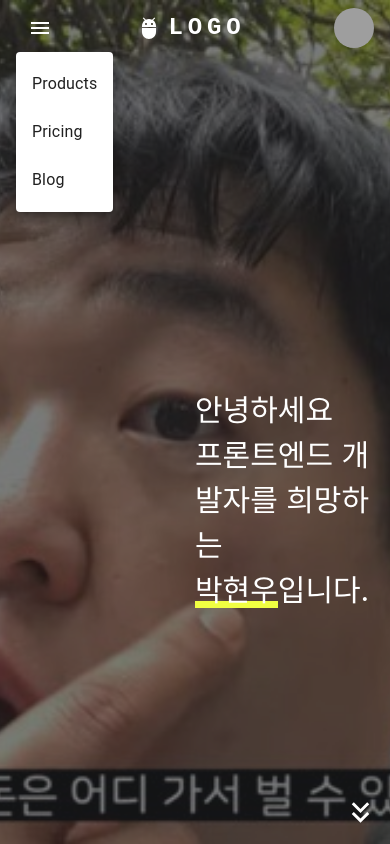
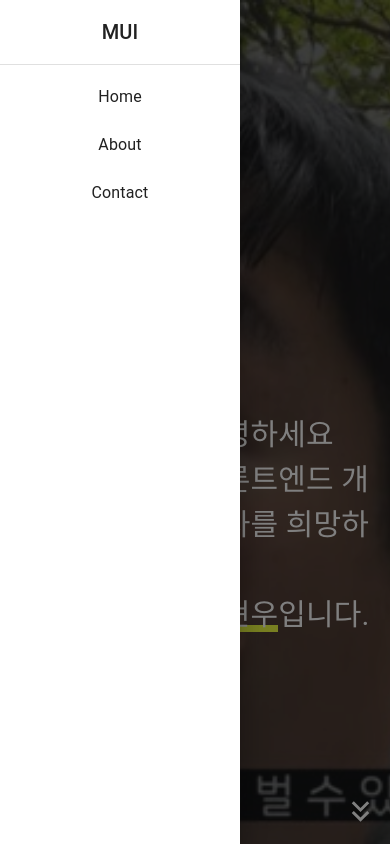
Before and after one commit to dailybetter/GSAP_practice, a React (Vite) app in the folder gsap_practice/: page / in a window 390 px wide. Both pictures are taken after a click on the button "open drawer". Built offline with nearby package versions, Linux system fonts and the light colour scheme; grey boxes are pictures that could not be loaded.

Commit message:
Fix: appbar mui component Responsive App bar with Drawer 로 바꿈

```diff
--- a/gsap_practice/src/components/appbar/index.tsx
+++ b/gsap_practice/src/components/appbar/index.tsx
@@ -1,164 +1,114 @@
 import * as React from 'react';
 import AppBar from '@mui/material/AppBar';
 import Box from '@mui/material/Box';
+import CssBaseline from '@mui/material/CssBaseline';
+import Divider from '@mui/material/Divider';
+import Drawer from '@mui/material/Drawer';
+import IconButton from '@mui/material/IconButton';
+import List from '@mui/material/List';
+import ListItem from '@mui/material/ListItem';
+import ListItemButton from '@mui/material/ListItemButton';
+import ListItemText from '@mui/material/ListItemText';
+import MenuIcon from '@mui/icons-material/Menu';
 import Toolbar from '@mui/material/Toolbar';
-import IconButton from '@mui/material/IconButton';
 import Typography from '@mui/material/Typography';
-import Menu from '@mui/material/Menu';
-import MenuIcon from '@mui/icons-material/Menu';
-import Container from '@mui/material/Container';
-import Avatar from '@mui/material/Avatar';
 import Button from '@mui/material/Button';
-import Tooltip from '@mui/material/Tooltip';
-import MenuItem from '@mui/material/MenuItem';
-import AdbIcon from '@mui/icons-material/Adb';
 
-const pages = ['Products', 'Pricing', 'Blog'];
-const settings = ['Profile', 'Account', 'Dashboard', 'Logout'];
+interface Props {
+  /**
+   * Injected by the documentation to work in an iframe.
+   * You won't need it on your project.
+   */
+  window?: () => Window;
+}
 
-export const MyAppBar = () => {
-  const [anchorElNav, setAnchorElNav] = React.useState<null | HTMLElement>(null);
-  const [anchorElUser, setAnchorElUser] = React.useState<null | HTMLElement>(null);
+const drawerWidth = 240;
+const navItems = ['Home', 'About', 'Contact'];
 
-  const handleOpenNavMenu = (event: React.MouseEvent<HTMLElement>) => {
-    setAnchorElNav(event.currentTarget);
-  };
-  const handleOpenUserMenu = (event: React.MouseEvent<HTMLElement>) => {
-    setAnchorElUser(event.currentTarget);
+export const MyAppBar = (props: Props) => {
+  const { window } = props;
+  const [mobileOpen, setMobileOpen] = React.useState(false);
+
+  const handleDrawerToggle = () => {
+    setMobileOpen((prevState) => !prevState);
   };
 
-  const handleCloseNavMenu = () => {
-    setAnchorElNav(null);
-  };
+  const drawer = (
+    <Box onClick={handleDrawerToggle} sx={{ textAlign: 'center' }}>
+      <Typography variant="h6" sx={{ my: 2 }}>
+        MUI
+      </Typography>
+      <Divider />
+      <List>
+        {navItems.map((item) => (
+          <ListItem key={item} disablePadding>
+            <ListItemButton sx={{ textAlign: 'center' }}>
+              <ListItemText primary={item} />
+            </ListItemButton>
+          </ListItem>
+        ))}
+      </List>
+    </Box>
+  );
 
-  const handleCloseUserMenu = () => {
-    setAnchorElUser(null);
-  };
+  const container = window !== undefined ? () => window().document.body : undefined;
 
   return (
+    <Box sx={{ display: 'flex' }}>
+      <CssBaseline />
       <AppBar
-      position="static"
+        component="nav"
         sx={{ zIndex: 'tooltip', backgroundColor: 'transparent', boxShadow: 'none' }}
       >
-      <Container maxWidth="xl">
-        <Toolbar disableGutters>
-          <AdbIcon sx={{ display: { xs: 'none', md: 'flex' }, mr: 1 }} />
-          <Typography
-            variant="h6"
-            noWrap
-            component="a"
-            href="/"
-            sx={{
-              mr: 2,
-              display: { xs: 'none', md: 'flex' },
-              fontFamily: 'monospace',
-              fontWeight: 700,
-              letterSpacing: '.3rem',
-              color: 'inherit',
-              textDecoration: 'none',
-            }}
-          >
-            LOGO
-          </Typography>
-
-          <Box sx={{ flexGrow: 1, display: { xs: 'flex', md: 'none' } }}>
+        <Toolbar>
           <IconButton
-              size="large"
-              aria-label="account of current user"
-              aria-controls="menu-appbar"
-              aria-haspopup="true"
-              onClick={handleOpenNavMenu}
             color="inherit"
+            aria-label="open drawer"
+            edge="start"
+            onClick={handleDrawerToggle}
+            sx={{ mr: 2, display: { sm: 'none' } }}
           >
             <MenuIcon />
           </IconButton>
-            <Menu
-              id="menu-appbar"
-              anchorEl={anchorElNav}
-              anchorOrigin={{
-                vertical: 'bottom',
-                horizontal: 'left',
-              }}
-              keepMounted
-              transformOrigin={{
-                vertical: 'top',
-                horizontal: 'left',
-              }}
-              open={Boolean(anchorElNav)}
-              onClose={handleCloseNavMenu}
-              sx={{
-                display: { xs: 'block', md: 'none' },
-              }}
+          <Typography
+            variant="h6"
+            component="div"
+            sx={{ flexGrow: 1, display: { xs: 'none', sm: 'block' } }}
           >
-              {pages.map((page) => (
-                <MenuItem key={page} onClick={handleCloseNavMenu}>
-                  <Typography textAlign="center">{page}</Typography>
-                </MenuItem>
-              ))}
-            </Menu>
-          </Box>
-          <AdbIcon sx={{ display: { xs: 'flex', md: 'none' }, mr: 1 }} />
-          <Typography
-            variant="h5"
-            noWrap
-            component="a"
-            href=""
-            sx={{
-              mr: 2,
-              display: { xs: 'flex', md: 'none' },
-              flexGrow: 1,
-              fontFamily: 'monospace',
-              fontWeight: 700,
-              letterSpacing: '.3rem',
-              color: 'inherit',
-              textDecoration: 'none',
-            }}
-          >
-            LOGO
+            MUI
           </Typography>
-          <Box sx={{ flexGrow: 1, display: { xs: 'none', md: 'flex' } }}>
-            {pages.map((page) => (
-              <Button
-                key={page}
-                onClick={handleCloseNavMenu}
-                sx={{ my: 2, color: 'white', display: 'block' }}
-              >
-                {page}
+          <Box sx={{ display: { xs: 'none', sm: 'block' } }}>
+            {navItems.map((item) => (
+              <Button key={item} sx={{ color: '#fff' }}>
+                {item}
               </Button>
             ))}
           </Box>
-
-          <Box sx={{ flexGrow: 0 }}>
-            <Tooltip title="Open settings">
-              <IconButton onClick={handleOpenUserMenu} sx={{ p: 0 }}>
-                <Avatar alt="Remy Sharp" src="/static/images/avatar/2.jpg" />
-              </IconButton>
-            </Tooltip>
-            <Menu
-              sx={{ mt: '45px' }}
-              id="menu-appbar"
-              anchorEl={anchorElUser}
-              anchorOrigin={{
-                vertical: 'top',
-                horizontal: 'right',
+        </Toolbar>
+      </AppBar>
+      <Box component="nav">
+        <Drawer
+          container={container}
+          variant="temporary"
+          open={mobileOpen}
+          onClose={handleDrawerToggle}
+          ModalProps={{
+            keepMounted: true, // Better open performance on mobile.
           }}
-              keepMounted
-              transformOrigin={{
-                vertical: 'top',
-                horizontal: 'right',
+          sx={{
+            display: { xs: 'block', sm: 'none' },
+            '& .MuiDrawer-paper': {
+              boxSizing: 'border-box',
+              width: drawerWidth,
+            },
           }}
-              open={Boolean(anchorElUser)}
-              onClose={handleCloseUserMenu}
         >
-              {settings.map((setting) => (
-                <MenuItem key={setting} onClick={handleCloseUserMenu}>
-                  <Typography textAlign="center">{setting}</Typography>
-                </MenuItem>
-              ))}
-            </Menu>
+          {drawer}
+        </Drawer>
       </Box>
-        </Toolbar>
-      </Container>
-    </AppBar>
+      <Box component="main" sx={{ p: 3 }}>
+        <Toolbar />
+      </Box>
+    </Box>
   );
 };
```
Lines whose indentation alone changed are shown as unchanged.
